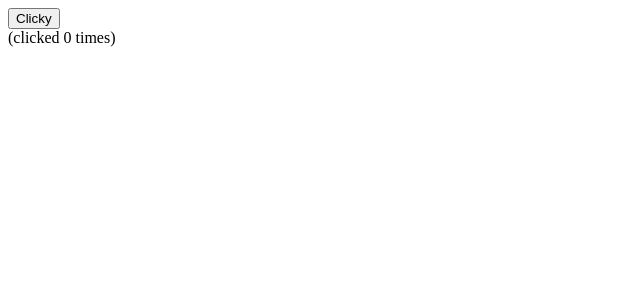
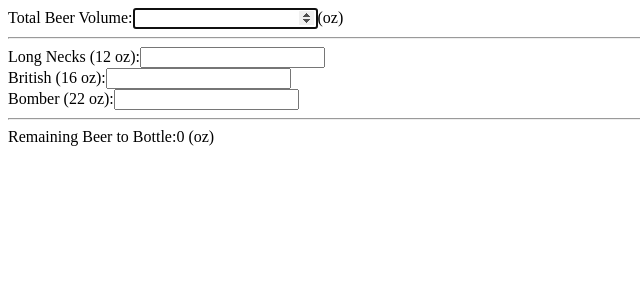
Before and after one commit to cobrew/bottlit, a Preact app: page / in a window 1280 px wide. Shown: the top 300 px of the page, without its empty margins (0-640 px from the left). Built offline with nearby package versions, Linux system fonts and the light colour scheme.

Commit message:
Basic working version of BottLit with only 3 bottle types and only in oz

```diff
--- /dev/null
+++ b/src/bottle-input.tsx
@@ -0,0 +1,34 @@
+import { Component, h } from 'preact';
+import { BottleInfo } from './bottle-types.js';
+
+interface BottleInputProps {
+  id: string;
+  info: BottleInfo;
+  reportVolumeUsedFn: (i: BottleInfo, n: number) => void;
+}
+
+interface BottleInputState {}
+
+export class BottleInput extends Component<BottleInputProps, BottleInputState> {
+  constructor() {
+    super();
+    this.state = { numBottles: 0 };
+  }
+
+  onInputChange(evt: Event, props: BottleInputProps) {
+    evt.preventDefault();
+    const inputEl = evt.currentTarget as HTMLInputElement;
+    const newNumBottles = parseInt(inputEl.value) || 0;
+    props.reportVolumeUsedFn(props.info, newNumBottles);
+  }
+
+  render(props: BottleInputProps) {
+    return (
+      <div>
+        <label for={props.id}>{props.info.name} ({props.info.bottleVolume} oz):</label>
+        <input id={props.id} type="number"
+               onInput={(evt) => this.onInputChange(evt, props)}></input>
+      </div>
+    );
+  }
+}
--- /dev/null
+++ b/src/bottle-types.ts
@@ -0,0 +1,30 @@
+
+export enum BottleType {
+  INDUSTRY_STANDARD_BOTTLE, // 12oz
+  BRITISH,                  // 16oz
+  BOMBER,                   // 22oz
+}
+
+export interface BottleInfo {
+  bottleType: BottleType;
+  bottleVolume: number; // In oz...
+  name: string;
+}
+
+export const IndustryStandardBottleInfo: BottleInfo = {
+  bottleType: BottleType.INDUSTRY_STANDARD_BOTTLE,
+  bottleVolume: 12,
+  name: 'Long Necks',
+}
+
+export const BritishBottleInfo: BottleInfo = {
+  bottleType: BottleType.BRITISH,
+  bottleVolume: 16,
+  name: 'British',
+}
+
+export const BomberBottleInfo: BottleInfo = {
+  bottleType: BottleType.BOMBER,
+  bottleVolume: 22,
+  name: 'Bomber',
+}
--- a/src/index.tsx
+++ b/src/index.tsx
@@ -1,32 +1,89 @@
-import { Component, RenderableProps, h, render } from 'preact';
+import { Component, h, render } from 'preact';
+import { BottleInput } from './bottle-input.js';
+import { BottleInfo, BritishBottleInfo, BomberBottleInfo, IndustryStandardBottleInfo } from './bottle-types.js';
 
-interface AppProps {
-  name: string;
+interface BottlitProps {}
+
+interface BottlitState {
+  beerTotalVolume: number; // Ounces for now
+  beerRemainingVolume: number;
 }
 
-interface AppState {
-  count: number;
-}
+export class Bottlit extends Component<BottlitProps, BottlitState> {
+  state: BottlitState = { beerTotalVolume: 0, beerRemainingVolume: 0 };
+  volumesUsedMap: Map<BottleInfo, number> = new Map();
 
-export class App extends Component<AppProps, AppState> {
-  state: AppState = { count: 0 };
+  constructor() {
+    super();
 
-  clicky(name: string) {
-    const newCount = this.state.count + 1;
-    alert(`Hello, ${name}! You clicked ${newCount} times.`);
-    this.setState({count: newCount});
+    this.state = {
+      beerTotalVolume: 0,
+      beerRemainingVolume: 0,
+    };
+
+    [IndustryStandardBottleInfo, BritishBottleInfo, BomberBottleInfo].forEach(info => {
+      this.volumesUsedMap.set(info, 0);
+    });
   }
 
-  render(props: AppProps) {
+  changeBeerVolume(evt: Event) {
+    evt.preventDefault();
+    const totalVolumeEl = evt.currentTarget as HTMLInputElement;
+
+    const beerTotalVolume = parseInt(totalVolumeEl.value);
+    const beerRemainingVolume = this.getRemainingVolume(beerTotalVolume);
+
+    this.setState({ beerTotalVolume, beerRemainingVolume });
+  }
+
+  changeInBottles(bottleInfo: BottleInfo, numBottles: number) {
+    // It's not great that I'm using an object as a key here...
+    this.volumesUsedMap.set(bottleInfo, numBottles);
+
+    const beerRemainingVolume = this.getRemainingVolume(this.state.beerTotalVolume);
+    this.setState({ beerRemainingVolume });
+  }
+
+  /**
+   * Returns the amount not bottled, given a total volume and the bottles being used.
+   * Makes no state updates.
+   */
+  private getRemainingVolume(totalVol: number): number {
+    let volumeRemaining = totalVol;
+    for (const [bottleInfo, numBottles] of this.volumesUsedMap) {
+      volumeRemaining -= (bottleInfo.bottleVolume * numBottles);
+    }
+    return volumeRemaining;
+  }
+
+  render() {
     return (
       <div>
-        <button onClick={() => this.clicky(props.name)}>
-          Clicky
-        </button>
-        <div>(clicked {this.state.count} times)</div>
+        <div>
+          <label for="total-volume">Total Beer Volume:</label>
+          <input type="number" id="total-volume" autofocus
+                 onInput={(evt) => this.changeBeerVolume(evt)}></input>
+          <span>(oz)</span>
+        </div>
+
+        <hr />
+
+        <div>
+          {Array.from(this.volumesUsedMap.keys())
+              .map(info =>
+                  <BottleInput id={'bottle-' + info.bottleType} info={info}
+                      reportVolumeUsedFn={(i, n) => this.changeInBottles(i, n)} />)}
+        </div>
+
+        <hr />
+
+        <div>
+          <label for="remaining-volume">Remaining Beer to Bottle:</label>
+          <span id="remaining-volume">{this.state.beerRemainingVolume} (oz)</span>
+        </div>
       </div>
     );
   }
 }
 
-render(<App name="Rob"/>, document.getElementById("app"));
+render(<Bottlit />, document.getElementById("app"));
```
